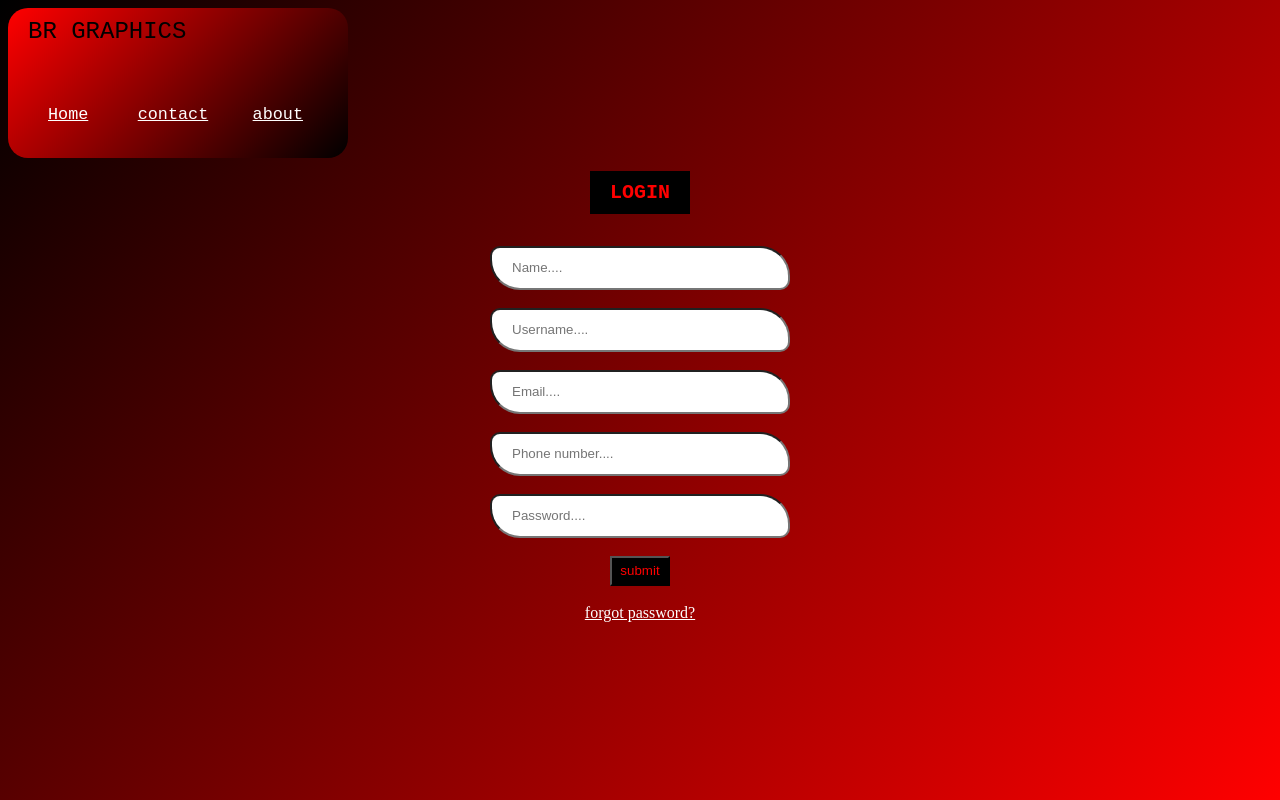
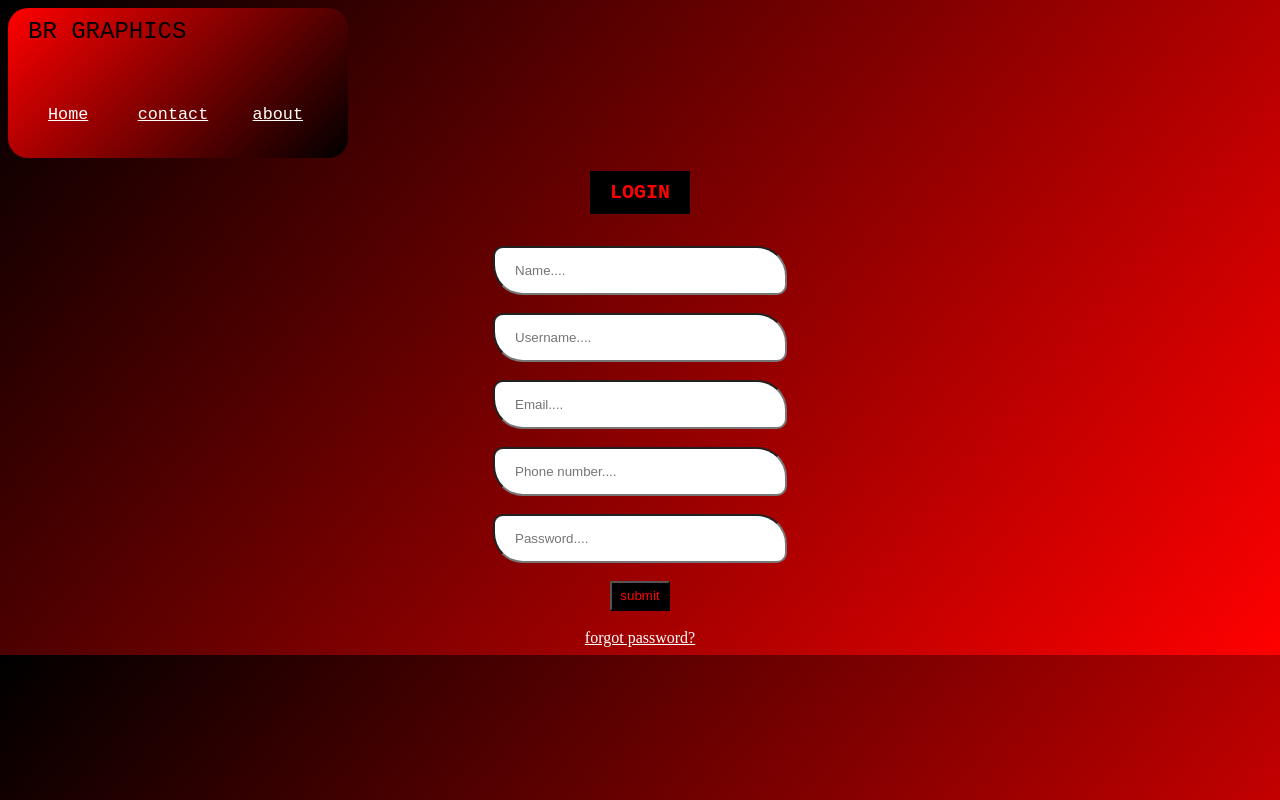
Before and after one commit to Brgraphix/Brgraphics, a plain HTML site: page Login.html in a window 1280 px wide. Drawn offline with Linux system fonts and the light colour scheme.

Commit message:
Update Login.html

```diff
--- a/Login.html
+++ b/Login.html
@@ -1,5 +1,9 @@
-<html><html>
-    <head>
+ <!DOCTYPE html>
+ <head>
+     <meta name="viewport" content="width=device-width, initial-scale=1.0">
+     <title>Page title</title>
+ </head>
+ <body>
         <!-- body -->
         <body style="background: linear-gradient(130deg, black, red); color: red; text-align: center">
             <!-- Navigation link -->
@@ -13,20 +17,20 @@
         <h1 style="background-color: black; font-size: 20px; font-family: IBM Plex Mono, monospace; padding: 10px 20px; display: inline-block;">LOGIN</h1>
          <br><br>
          <!-- input -->
-         <input type="name" placeholder="Name...." style=" width: 300px; height: 30px; border-radius: 10px 30px; padding: 20px 20px;" required>
+         <input type="name" placeholder="Name...." style=" width: 250px; height: 5px; border-radius: 10px 30px; padding: 20px 20px;" required>
          <br><br>
-        <input type="username" placeholder="Username...."style="width: 300px; height: 30px; border-radius: 10px 30px; padding: 20px 20px;" required>
+        <input type="username" placeholder="Username...."style="width: 250px; height: 5px; border-radius: 10px 30px; padding: 20px 20px;" required>
         <br><br>
-        <input type="Email" placeholder="Email...." style="width: 300px; height: 30px; border-radius: 10px 30px; padding: 20px 20px;" required>
+        <input type="Email" placeholder="Email...." style="width: 250px; height: 5px; border-radius: 10px 30px; padding: 20px 20px;" required>
         <br><br>
-        <input type="Number" placeholder="Phone number...." style="width: 300px; height: 30px; border-radius: 10px 30px; padding: 20px 20px;" required>
+        <input type="Number" placeholder="Phone number...." style="width: 250px; height: 5px; border-radius: 10px 30px; padding: 20px 20px;" required>
         <br><br>
-        <input type="password" placeholder="Password...." style="width: 300px; height: 30px; border-radius: 10px 30px; padding: 20px 20px;" required>
+        <input type="password" placeholder="Password...." style="width: 250px; height: 5px; border-radius: 10px 30px; padding: 20px 20px;" required>
         <br><br>
         <!-- button -->
         <button type="submit" style="background-color: black; width: 60px; height: 30px; color: red;">submit</button>
         <br><br>
         <a style="color: white;" href="#">forgot password?</a>
-        </body>
-    </head>
-</html>
+
+ </body>
+            </html>
```
